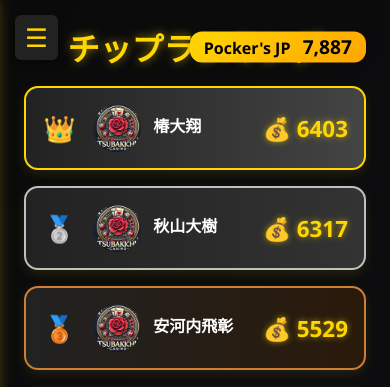
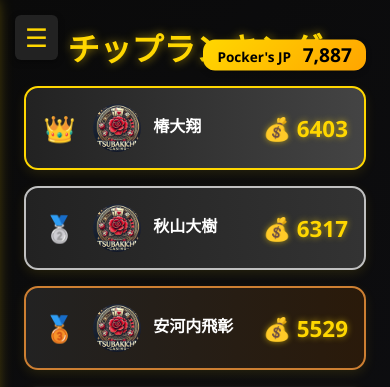
Before and after one commit to AoPong-831/casino_web, a Flask app: page /ranking in a window 390 px wide. Shown: the top 387 px of the page. Run offline with Flask 3, Linux system fonts and the light colour scheme; a user stored in the database is signed in; data comes from the database, SQL or seed files in the repository.

Commit message:
ranking_JP表示_スマホ用修正_1

```diff
--- a/app/static/css/style_card.css
+++ b/app/static/css/style_card.css
@@ -44,6 +44,19 @@ h1 {
   font-weight: bold;
   box-shadow: 0 2px 6px rgba(0,0,0,0.2);
   line-height: 1.2; /* 高さを詰める */
+}
+
+@media (max-width: 600px){ /* スマホ用(幅600px以下の時適用) */
+  .ranking-header{
+    flex-direction: column; /* 縦並びに */
+    align-items: flex-start; /* 左寄せ */
+  }
+
+  .jp-card{
+    margin-top: 0.5rem; /* タイトルの下に配置 */
+    font-size: 0.85rem; /* 少し小さめ */
+    align-self: flex-start; /* 左寄せ */
+  }
 }
 
 .jp-card .label {
```
